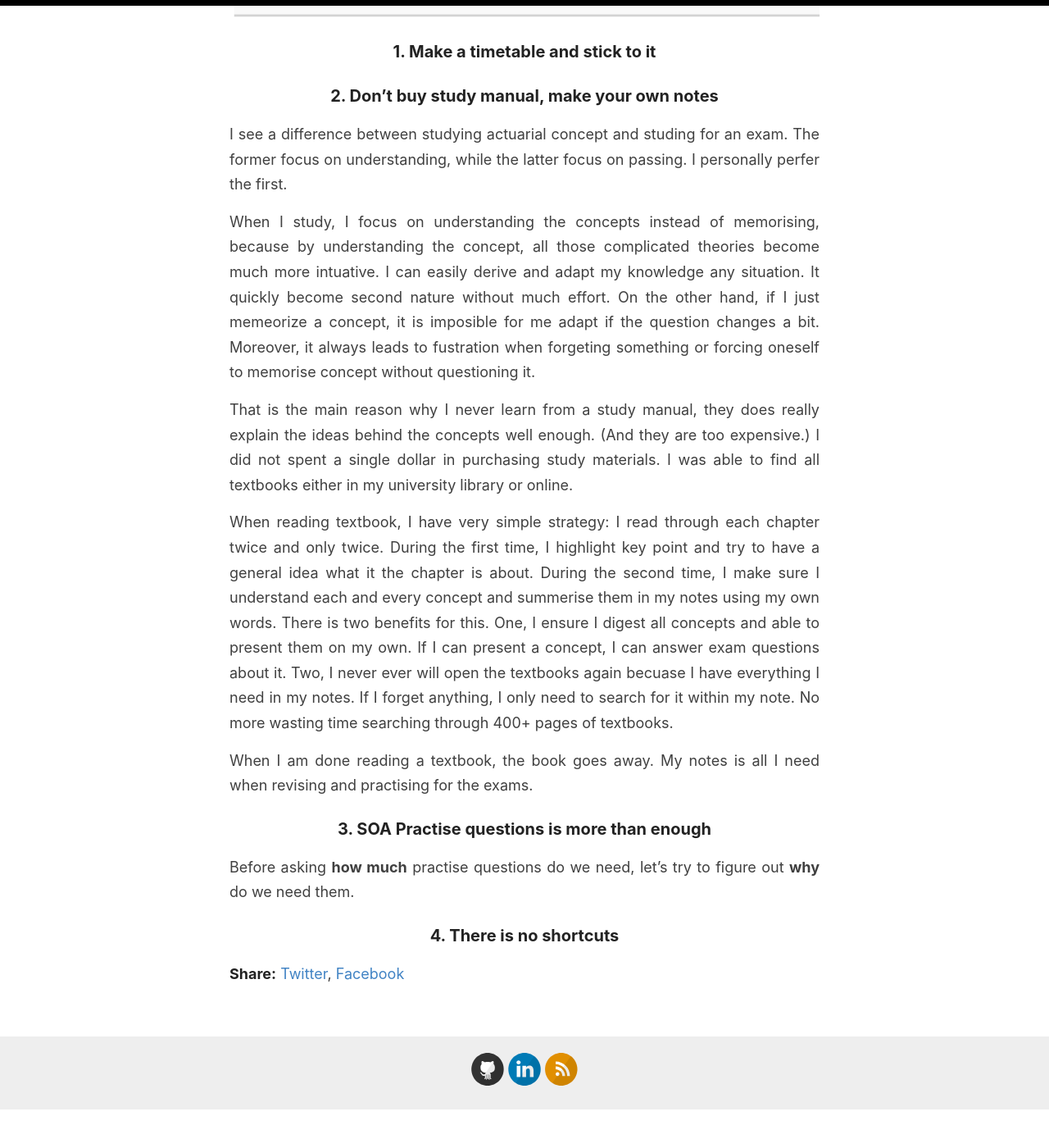
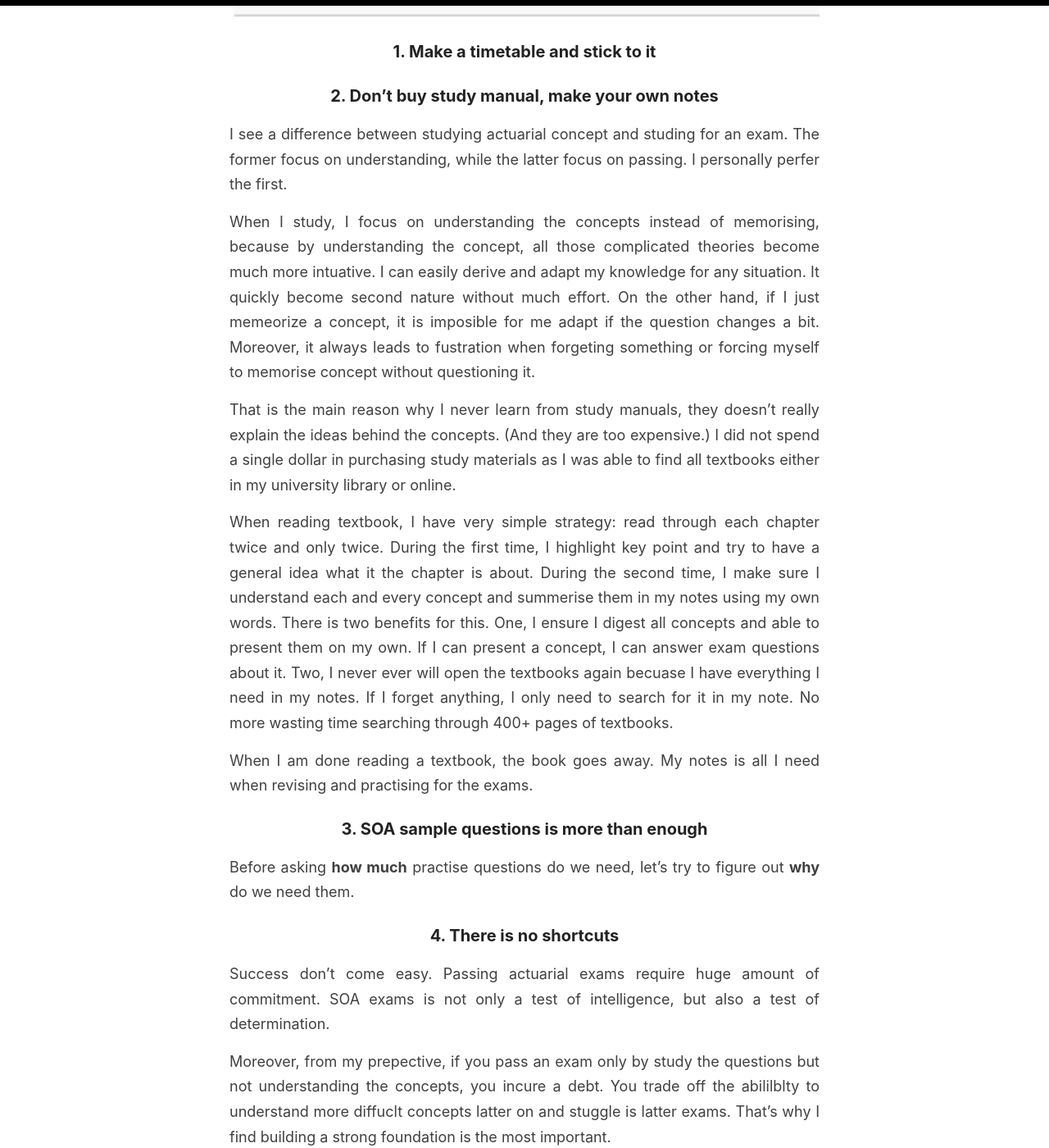
Before and after one commit to actuarialcat/actuarialcat.github.io, a Jekyll site: the page built from _posts/2020-12-24-How-to-pass-7-SOA.md, in a window 1280 px wide and 1400 px high, scrolled down 794 px. Shown: the whole window at 82% size. Built offline with Jekyll 4.4.1, drawn with Linux system fonts in a browser that asks for light colours; before the commit the page ends 2147 px from its top, so only the background shows below that; some of the changed text lies outside the part shown.

Commit message:
Update how to pass

```diff
--- a/_posts/2020-12-24-How-to-pass-7-SOA.md
+++ b/_posts/2020-12-24-How-to-pass-7-SOA.md
@@ -24,30 +24,30 @@ I personally perfer the first.
 
 
 When I study, I focus on understanding the concepts instead of memorising, because by understanding the concept, all those complicated theories become much more intuative.
-I can easily derive and adapt my knowledge any situation. It quickly become second nature without much effort.
+I can easily derive and adapt my knowledge for any situation. It quickly become second nature without much effort.
 On the other hand, if I just memeorize a concept, it is imposible for me adapt if the question changes a bit.
-Moreover, it always leads to fustration when forgeting something or forcing oneself to memorise concept without questioning it.
+Moreover, it always leads to fustration when forgeting something or forcing myself to memorise concept without questioning it.
 
 
-That is the main reason why I never learn from a study manual, they does really explain the ideas behind the concepts well enough.
+That is the main reason why I never learn from study manuals, they doesn't really explain the ideas behind the concepts.
 (And they are too expensive.)
-I did not spent a single dollar in purchasing study materials.
+I did not spend a single dollar in purchasing study materials as
 I was able to find all textbooks either in my university library or online.
 
 
-When reading textbook, I have very simple strategy: I read through each chapter twice and only twice.
+When reading textbook, I have very simple strategy: read through each chapter twice and only twice.
 During the first time, I highlight key point and try to have a general idea what it the chapter is about.
 During the second time, I make sure I understand each and every concept and summerise them in my notes using my own words.
 There is two benefits for this.
 One, I ensure I digest all concepts and able to present them on my own. If I can present a concept, I can answer exam questions about it.
 Two, I never ever will open the textbooks again becuase I have everything I need in my notes.
-If I forget anything, I only need to search for it within my note. No more wasting time searching through 400+ pages of textbooks.
+If I forget anything, I only need to search for it in my note. No more wasting time searching through 400+ pages of textbooks.
 
 
 When I am done reading a textbook, the book goes away. My notes is all I need when revising and practising for the exams.
 
 
-### 3. SOA Practise questions is more than enough
+### 3. SOA sample questions is more than enough
 
 Before asking **how much** practise questions do we need, let's try to figure out **why** do we need them.
 
@@ -58,4 +58,23 @@ Before asking **how much** practise questions do we need, let's try to figure ou
 
 
 
+
 ### 4. There is no shortcuts
+
+Success don't come easy.
+Passing actuarial exams require huge amount of commitment.
+SOA exams is not only a test of intelligence, but also a test of determination.
+
+Moreover, from my prepective, if you pass an exam only by study the questions but not understanding the concepts, you incure a debt.
+You trade off the abililblty to understand more diffuclt concepts latter on and stuggle is latter exams.
+That's why I find building a strong foundation is the most important.
+
+But there is one things that I can garentee: The feeling of success after passing an exam will be second to none.
+
+
+<p>&nbsp;</p>
+
+That is all I have for now.
+I hope my jouney throguh the prelim exams can inspire yours.
+
+Feel free to connect with or message me on [LinkedIn](https://www.linkedin.com/in/jackson-leung-805828174/), especially if you are interested in my study schedules.
```
Also changed, not shown: _posts/2020-12-10-Can-love-be-insured.md (+2 -2 lines).
